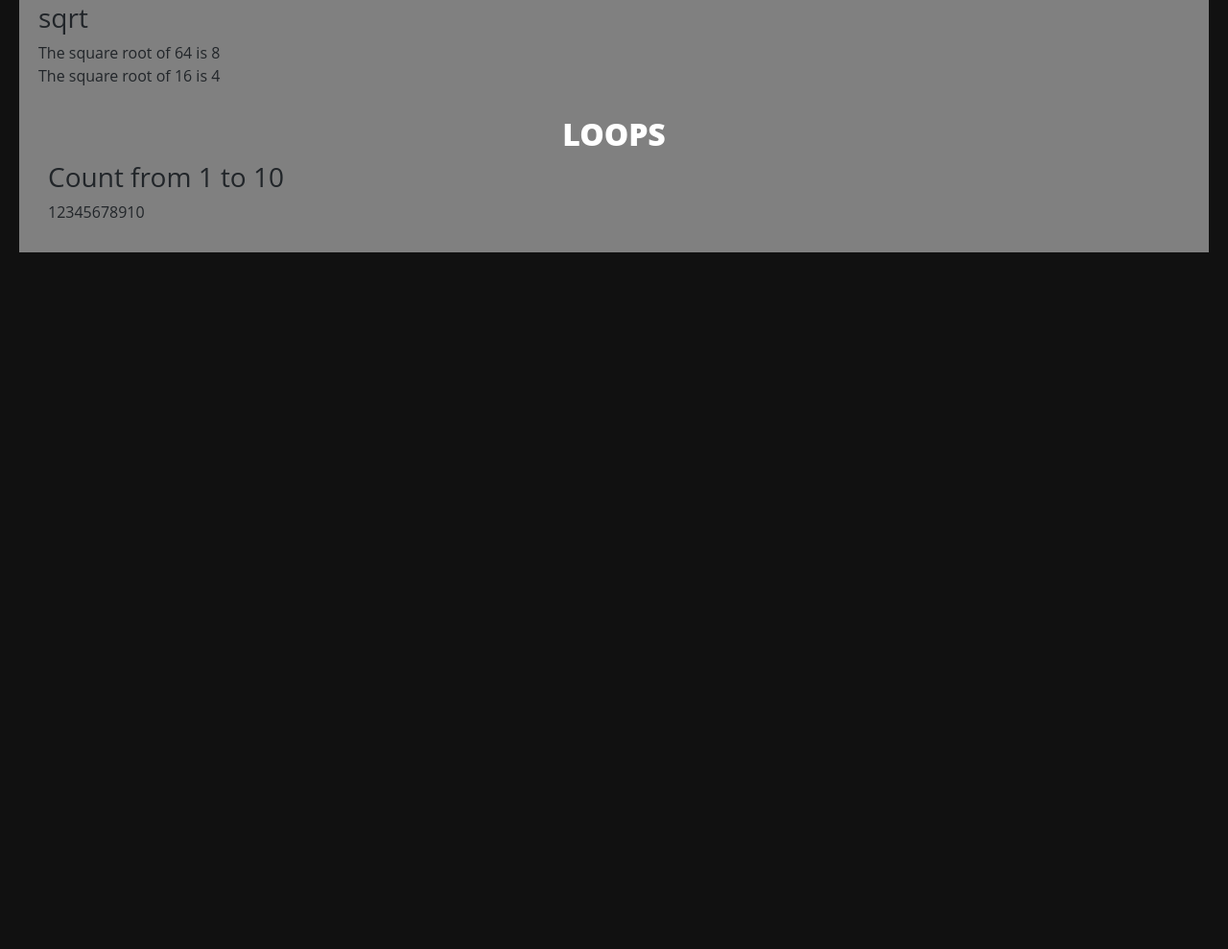
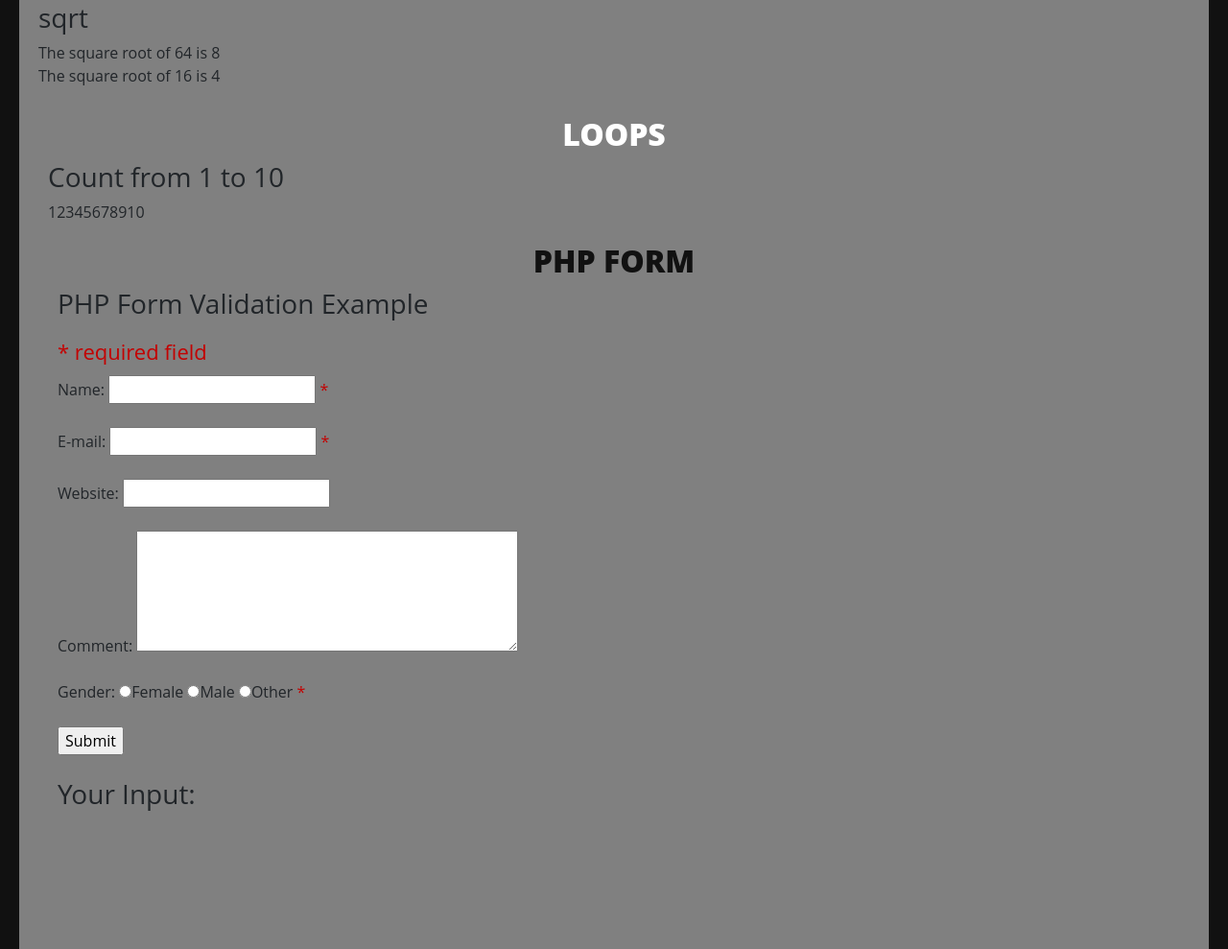
Before and after one commit to rvcarcueva2/lab2, a PHP site: page / in a window 1280 px wide; the page is wider, and only the part inside the window is pictured. Shown: the part 3308-4297 px from the top of that part at 96% size. Before the commit the page ends 3571 px from the top of that part, so only its background shows below. Run offline with PHP 8.4, Linux system fonts and the light colour scheme.

Commit message:
PHP Lesson PHP Form

```diff
--- a/week8/index.php
+++ b/week8/index.php
@@ -219,6 +219,105 @@ while ($i < 11) {
   $i++;
 }
 ?>
+
+
+
+
+<div style="background: gray; padding: 10px;">
+<h2 style="margin-top: 10px; color: #111;">PHP Form</h2>
+<?php
+// define variables and set to empty values
+$nameErr = $emailErr = $genderErr = $websiteErr = "";
+$name = $email = $gender = $comment = $website = "";
+
+if ($_SERVER["REQUEST_METHOD"] == "POST") {
+  if (empty($_POST["name"])) {
+    $nameErr = "Name is required";
+  } else {
+    $name = test_input($_POST["name"]);
+    // check if name only contains letters and whitespace
+    if (!preg_match("/^[a-zA-Z-' ]*$/",$name)) {
+      $nameErr = "Only letters and white space allowed";
+    }
+  }
+
+  if (empty($_POST["email"])) {
+    $emailErr = "Email is required";
+  } else {
+    $email = test_input($_POST["email"]);
+    // check if e-mail address is well-formed
+    if (!filter_var($email, FILTER_VALIDATE_EMAIL)) {
+      $emailErr = "Invalid email format";
+    }
+  }
+
+  if (empty($_POST["website"])) {
+    $website = "";
+  } else {
+    $website = test_input($_POST["website"]);
+    // check if URL address syntax is valid (this regular expression also allows dashes in the URL)
+    if (!preg_match("/\b(?:(?:https?|ftp):\/\/|www\.)[-a-z0-9+&@#\/%?=~_|!:,.;]*[-a-z0-9+&@#\/%=~_|]/i",$website)) {
+      $websiteErr = "Invalid URL";
+    }
+  }
+
+  if (empty($_POST["comment"])) {
+    $comment = "";
+  } else {
+    $comment = test_input($_POST["comment"]);
+  }
+
+  if (empty($_POST["gender"])) {
+    $genderErr = "Gender is required";
+  } else {
+    $gender = test_input($_POST["gender"]);
+  }
+}
+
+function test_input($data) {
+  $data = trim($data);
+  $data = stripslashes($data);
+  $data = htmlspecialchars($data);
+  return $data;
+}
+?>
+
+<h3>PHP Form Validation Example</h3>
+<p><span class="error">* required field</span></p>
+<form method="post" action="<?php echo htmlspecialchars($_SERVER["PHP_SELF"]);?>">
+  Name: <input type="text" name="name" value="<?php echo $name;?>">
+  <span class="error">* <?php echo $nameErr;?></span>
+  <br><br>
+  E-mail: <input type="text" name="email" value="<?php echo $email;?>">
+  <span class="error">* <?php echo $emailErr;?></span>
+  <br><br>
+  Website: <input type="text" name="website" value="<?php echo $website;?>">
+  <span class="error"><?php echo $websiteErr;?></span>
+  <br><br>
+  Comment: <textarea name="comment" rows="5" cols="40"><?php echo $comment;?></textarea>
+  <br><br>
+  Gender:
+  <input type="radio" name="gender" <?php if (isset($gender) && $gender=="female") echo "checked";?> value="Female">Female
+  <input type="radio" name="gender" <?php if (isset($gender) && $gender=="male") echo "checked";?> value="Male">Male
+  <input type="radio" name="gender" <?php if (isset($gender) && $gender=="other") echo "checked";?> value="other">Other
+  <span class="error">* <?php echo $genderErr;?></span>
+  <br><br>
+  <input type="submit" name="submit" value="Submit">
+  <br><br>
+</form>
+
+<?php
+echo "<h3>Your Input:</h3>";
+echo $name;
+echo "<br>";
+echo $email;
+echo "<br>";
+echo $website;
+echo "<br>";
+echo $comment;
+echo "<br>";
+echo $gender;
+?>
 </div>
 
 
--- a/week8/main.css
+++ b/week8/main.css
@@ -352,3 +352,5 @@ transform: translate(-5px, -10px);
   left: 0;
   z-index: -1;
 }
+
+.error {color: #c30101;}
```
